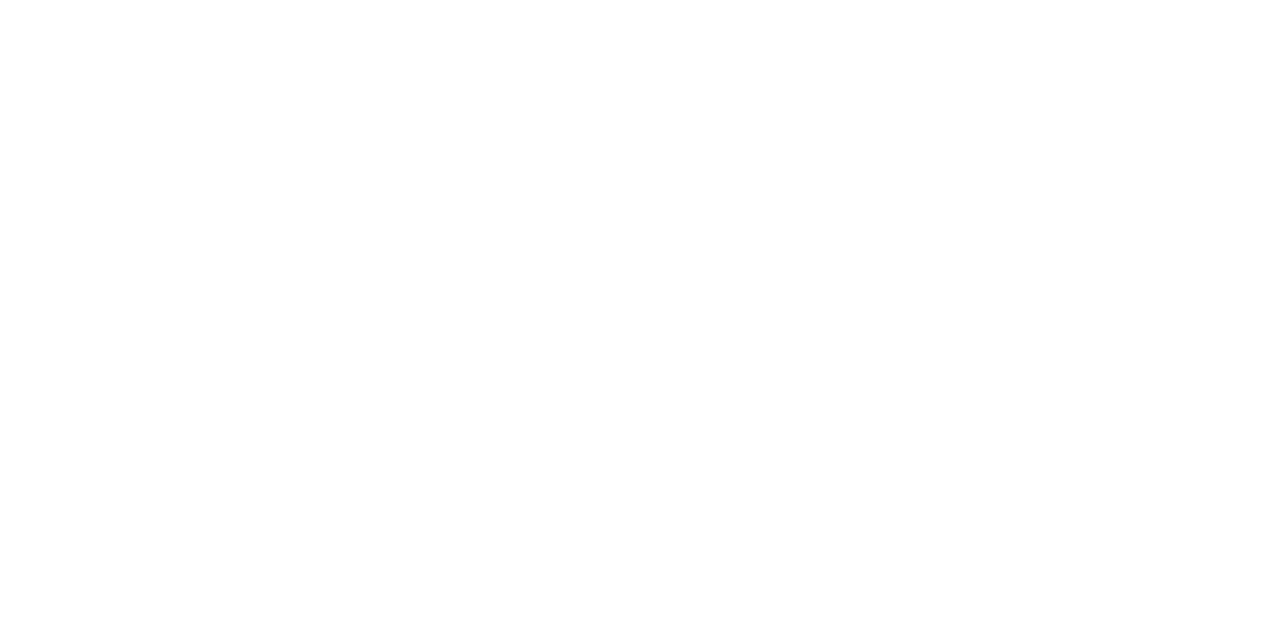
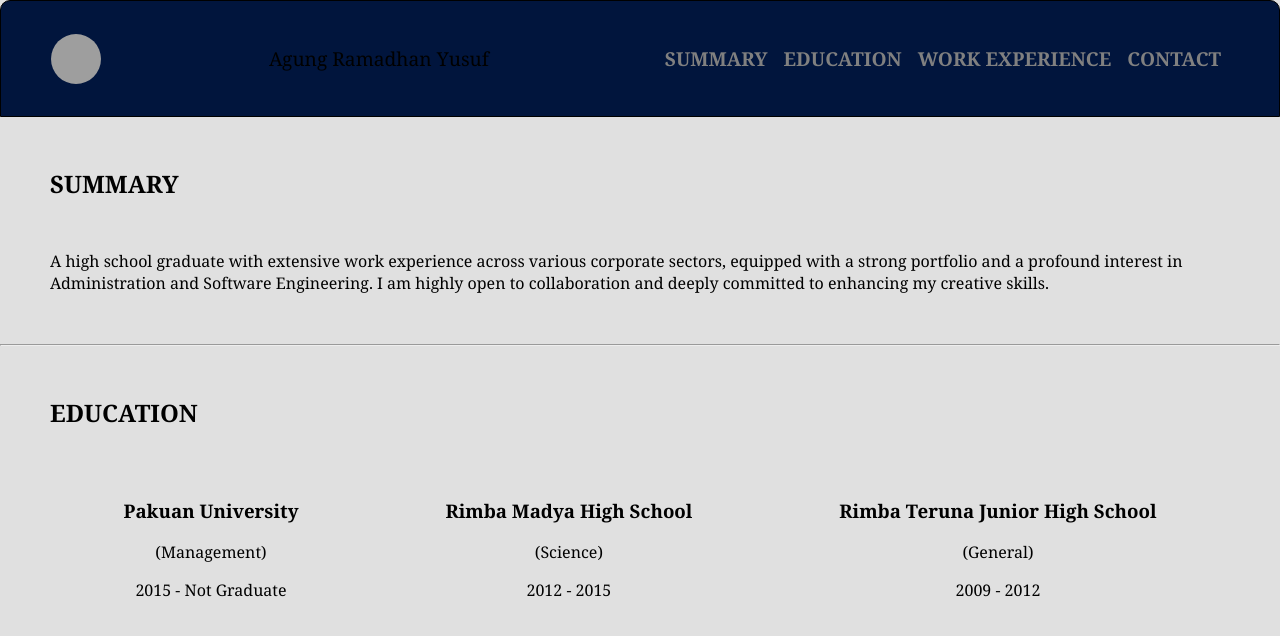
Before and after one commit to gunng10/CV-Agung-Ramadhan-Yusuf, a plain HTML site: page index.html in a window 1280 px wide. Drawn offline with Linux system fonts and the light colour scheme; grey boxes are pictures that could not be loaded.

Commit message:
Update 2

```diff
--- a/css/style.css
+++ b/css/style.css
@@ -0,0 +1,66 @@
+.body {
+    background-color: rgb(224, 224, 224);
+    font-family:Cambria, Cochin, Georgia, Times, 'Times New Roman', serif;
+}
+
+/* Navbar */
+
+.main-header {
+    border: 1px solid black;
+    height: 75px;
+    width: auto;
+    border-radius: 10px 10px 0 0;
+    background-color: rgb(1, 21, 61);
+    display: flex;
+    align-items: center;
+    padding-left: 50px;
+    padding-right: 50px;
+    padding-top: 20px;
+    padding-bottom: 20px;
+    font-size: larger;
+    justify-content: space-between;
+}
+
+#nav-body {
+    margin-right: 0px;
+    margin-left: 0px;
+    margin-top: 0px;
+}
+
+nav {
+    display: flex;
+    font-weight: bold;
+}
+
+nav>a {
+    padding: 8px;
+    color: grey;
+    text-decoration: none;
+}
+
+.logo-icon {
+    border-radius: 50%;
+    height: 50px;
+    width: 50px;
+    background-image: url(https://picsum.photos/200);
+    background-size: cover;
+}
+
+.summary {
+    margin: 50px;
+}
+
+.p-summary {
+    margin-top: 50px;
+}
+
+.education {
+    margin: 50px;
+}
+
+.education-content {
+    display: flex;
+    justify-content: space-around;
+    text-align: center;
+    margin-top: 50px;
+}
--- a/index.html
+++ b/index.html
@@ -3,9 +3,55 @@
 <head>
     <meta charset="UTF-8">
     <meta name="viewport" content="width=device-width, initial-scale=1.0">
-    <title>Document</title>
+    <title>Agung Ramadhan Yusuf</title>
+
+    <link rel="stylesheet" href="CSS/style.css">
 </head>
-<body>
-
+<body class="body" id="nav-body">
+        <header class="main-header">
+            <div>
+                <div class="logo-icon"></div>
+            </div>
+            <div>
+                <p>Agung Ramadhan Yusuf</p>
+            </div>
+            <div>
+                <nav>
+                    <a href="#summary">SUMMARY</a>
+                    <a href="#education">EDUCATION</a>
+                    <a href="#work-experience">WORK EXPERIENCE</a>
+                    <a href="#contact">CONTACT</a>
+                </nav>
+            </div>
+        </header>
+        <main>
+            <section>
+                <header class="summary" id="summary">
+                    <h1>SUMMARY</h1>
+                    <P class="p-summary">A high school graduate with extensive work experience across various corporate sectors, equipped with a strong portfolio and a profound interest in Administration and Software Engineering. I am highly open to collaboration and deeply committed to enhancing my creative skills.</P>
+                </header>
+            </section>
+            <hr/>
+            <section class="education">
+                <h1>EDUCATION</h1>
+                    <div class="education-content">
+                        <div>
+                            <h3>Pakuan University</h3>
+                            <p>(Management)</p>
+                            <p>2015 - Not Graduate</p>
+                        </div>
+                        <div>
+                            <h3>Rimba Madya High School</h3>
+                            <p>(Science)</p>
+                            <p>2012 - 2015</p>
+                        </div>
+                        <div>
+                            <h3>Rimba Teruna Junior High School</h3>
+                            <p>(General)</p>
+                            <p>2009 - 2012</p>
+                        </div>
+                    </div>
+            </section>
+        </main>
 </body>
 </html>
```
